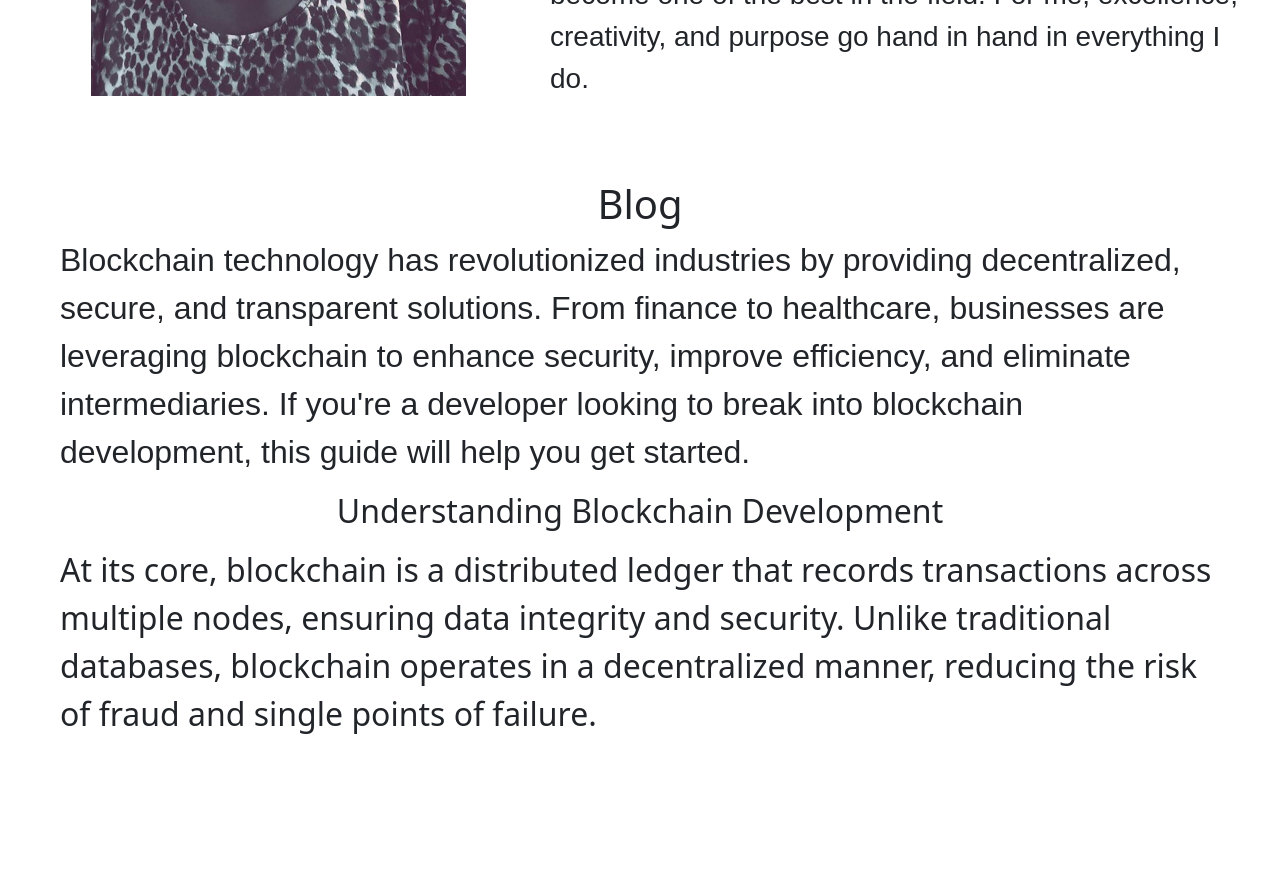
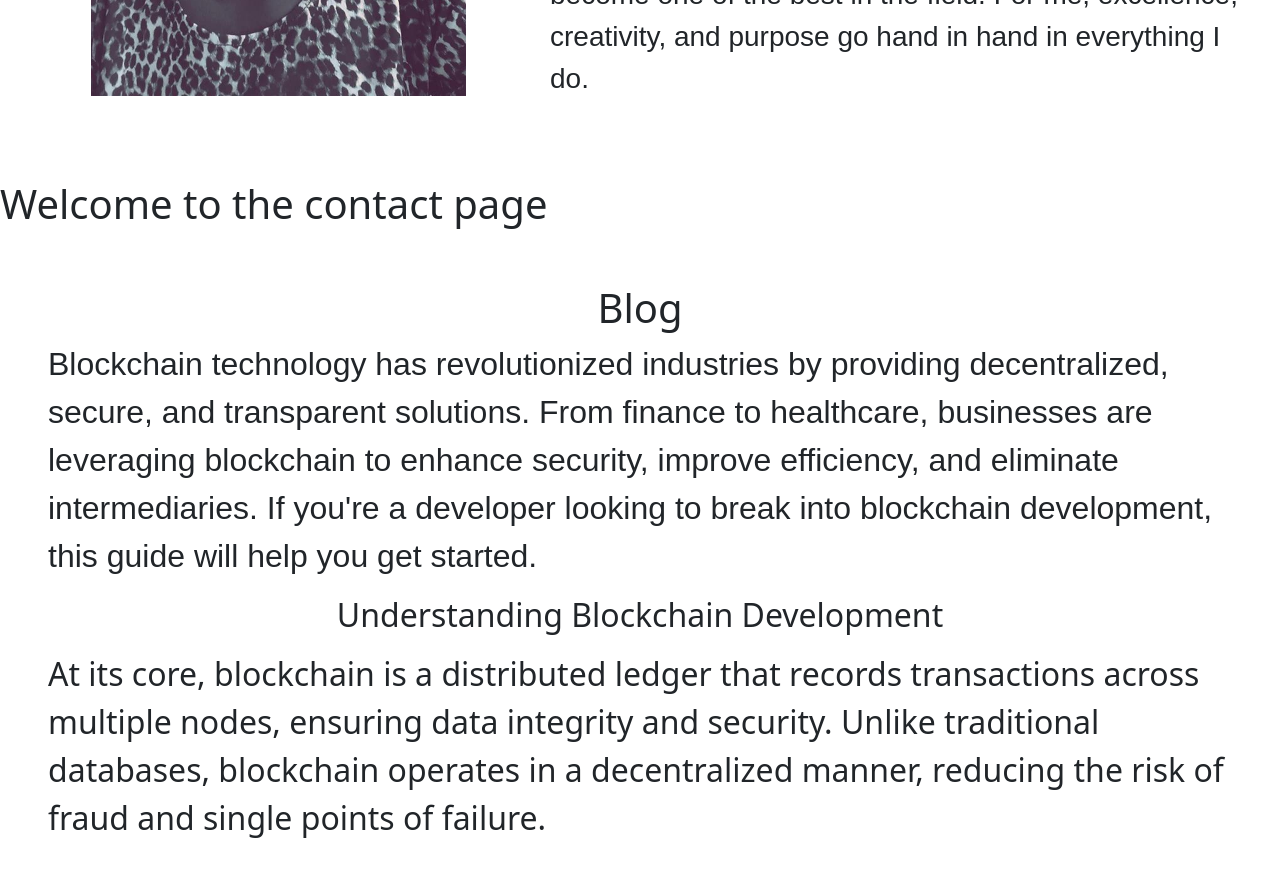
Before and after one commit to bhetea/Next-js-project, a Next.js app: page / in a window 1280 px wide. Shown: the part 1360-2236 px from the top of the page. Before the commit the page ends 2162 px from the top, so only its background shows below. Built offline with nearby package versions, Linux system fonts and the light colour scheme; no server answers; a web font is replaced by a local one.

Commit message:
Add contact page to home page

```diff
--- a/app/page.js
+++ b/app/page.js
@@ -3,6 +3,7 @@ import styles from "@/app/style.module.css";
 import Quotes from "./quotes/page.js";
 import About from "./about/page.js";
 import Blog from "./blog/page.js";
+import Contact from "./contact/page.js";
 
 export default function Home() {
   return (
@@ -25,11 +26,15 @@ export default function Home() {
         </div>
       </div>
 
-      <div className="container-fluid">
+      <div className="mb-5 container-fluid">
         <About />
       </div>
 
-      <div className="container-fluid">
+      <div className="mt-5 bgcolors">
+        <Contact />
+      </div>
+
+      <div className="bgcolors">
         <Blog />
       </div>
     </div>
```
